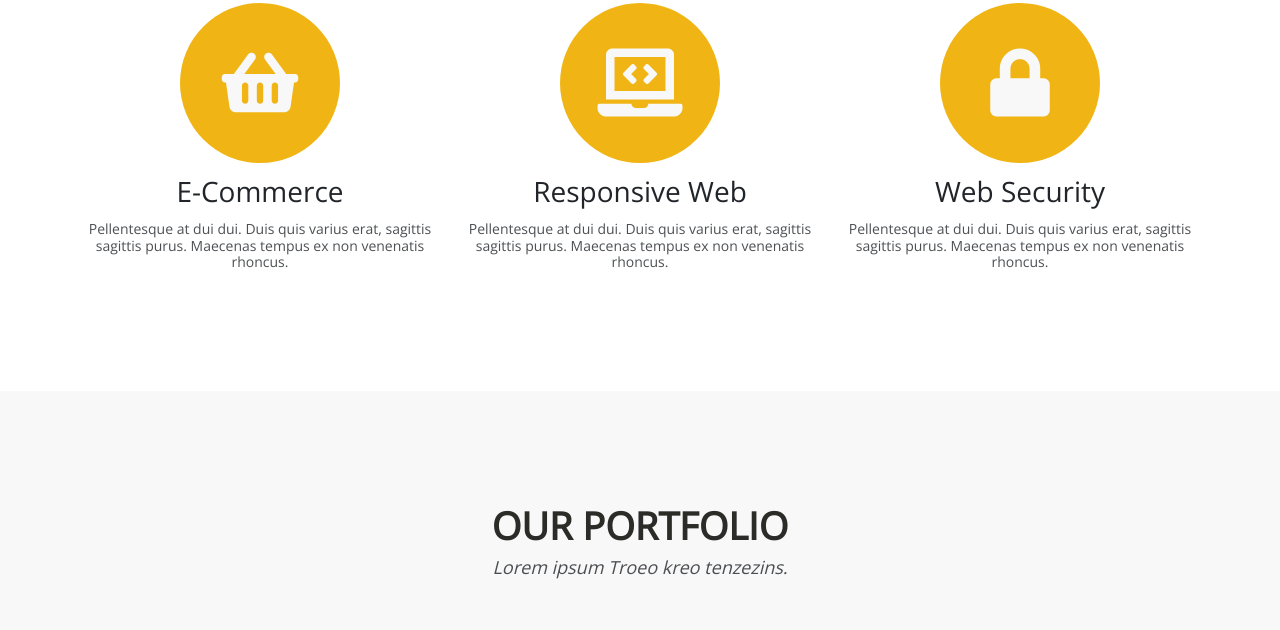
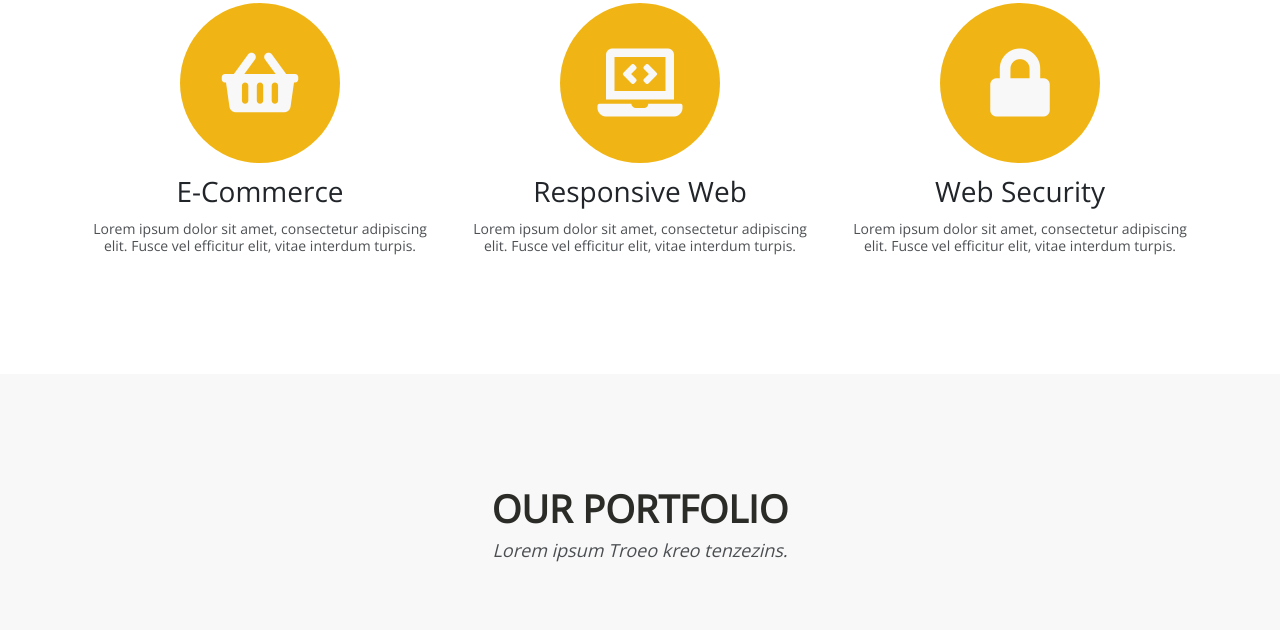
Before and after one commit to budkomic/Projekt-taskrunner, a website: page index.html in a window 1280 px wide. Shown: the part 840-1470 px from the top of the page. Drawn offline with nearby package versions, Linux system fonts and the light colour scheme.

Commit message:
Add text to service section

```diff
--- a/index.html
+++ b/index.html
@@ -46,17 +46,17 @@
             <div class="col-sm information">
                 <i class="fas fa-shopping-basket"></i>
                 <h4>E-Commerce</h4>
-                <h5>Pellentesque at dui dui. Duis quis varius erat, sagittis sagittis purus. Maecenas tempus ex non venenatis rhoncus.</h5>
+                <h5>Lorem ipsum dolor sit amet, consectetur adipiscing elit. Fusce vel efficitur elit, vitae interdum turpis.</h5>
             </div>
             <div class="col-sm information">
                 <i class="fas fa-laptop-code"></i>
                 <h4>Responsive Web</h4>
-                <h5>Pellentesque at dui dui. Duis quis varius erat, sagittis sagittis purus. Maecenas tempus ex non venenatis rhoncus.</h5>
+                <h5>Lorem ipsum dolor sit amet, consectetur adipiscing elit. Fusce vel efficitur elit, vitae interdum turpis.</h5>
             </div>
             <div class="col-sm information">
                 <i class="fas fa-lock"></i>
                 <h4>Web Security</h4>
-                <h5>Pellentesque at dui dui. Duis quis varius erat, sagittis sagittis purus. Maecenas tempus ex non venenatis rhoncus.</h5>
+                <h5>Lorem ipsum dolor sit amet, consectetur adipiscing elit. Fusce vel efficitur elit, vitae interdum turpis.</h5>
             </div>
         </div>
     </section>
```
